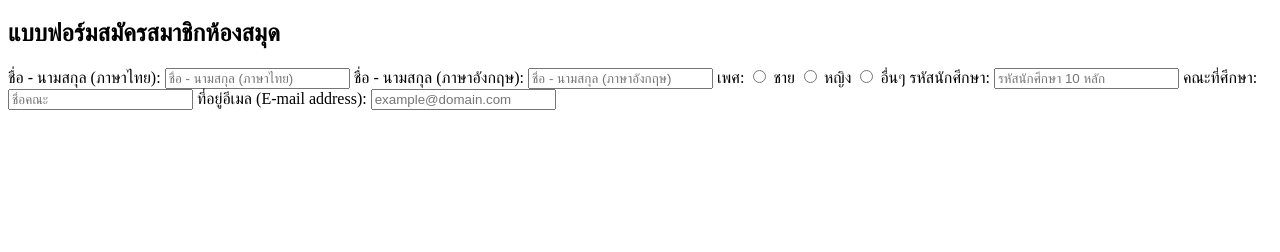
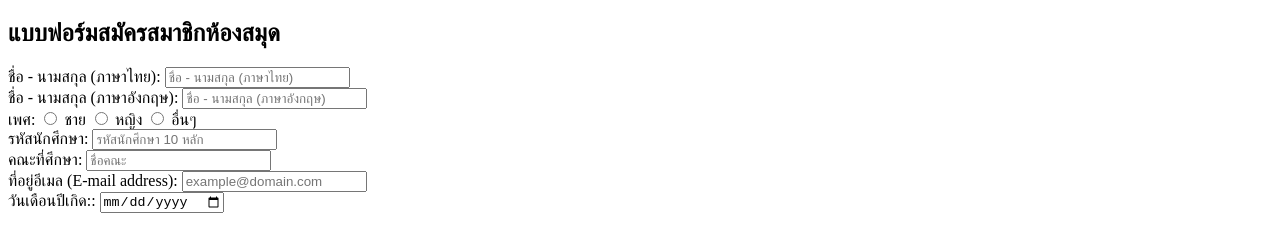
Before and after one commit to Theethat-Boonprasertchai/6709616541_LibraryMembershipApplicationForm, a plain HTML site: page index.html in a window 1280 px wide. Drawn offline with Linux system fonts and the light colour scheme.

Commit message:
Add birth required in form

```diff
--- a/index.html
+++ b/index.html
@@ -11,9 +11,9 @@
     <h2>แบบฟอร์มสมัครสมาชิกห้องสมุด</h2>
     <form>
         <label for="thname">ชื่อ - นามสกุล (ภาษาไทย):</label>
-        <input type="text" id="thaiName" name="thaiName" placeholder="ชื่อ - นามสกุล (ภาษาไทย)" required>
+        <input type="text" id="thaiName" name="thaiName" placeholder="ชื่อ - นามสกุล (ภาษาไทย)" required><br>
         <label for="enname">ชื่อ - นามสกุล (ภาษาอังกฤษ):</label>
-        <input type="text" id="engName" name="engName" placeholder="ชื่อ - นามสกุล (ภาษาอังกฤษ)" required>
+        <input type="text" id="engName" name="engName" placeholder="ชื่อ - นามสกุล (ภาษาอังกฤษ)" required><br>
 
         <label>เพศ:</label>
             <input type="radio" id="male" name="gender" value="male" required>
@@ -21,16 +21,20 @@
             <input type="radio" id="female" name="gender" value="female">
             <label for="female">หญิง</label>
             <input type="radio" id="other" name="gender" value="other">
-            <label for="other">อื่นๆ</label>
+            <label for="other">อื่นๆ</label><br>
 
         <label for="studentid">รหัสนักศึกษา:</label>
-        <input type="text" id="studentid" name="studentid" placeholder="รหัสนักศึกษา 10 หลัก" pattern="\d{10}" required >
+        <input type="text" id="studentid" name="studentid" placeholder="รหัสนักศึกษา 10 หลัก" pattern="\d{10}" required ><br>
 
         <label for="faculty">คณะที่ศึกษา:</label>
-        <input type="text" id="faculty" name="faculty" placeholder="ชื่อคณะ" required>
+        <input type="text" id="faculty" name="faculty" placeholder="ชื่อคณะ" required><br>
 
         <label for="email">ที่อยู่อีเมล (E-mail address):</label>
-        <input type="email" id="email" name="email" placeholder="example@domain.com" required>
+        <input type="email" id="email" name="email" placeholder="example@domain.com" required><br>
+
+        <label for="birth">วันเดือนปีเกิด::</label>
+        <input type="date" id="birth" name="birth" required><br>
+
 
 
 
```
